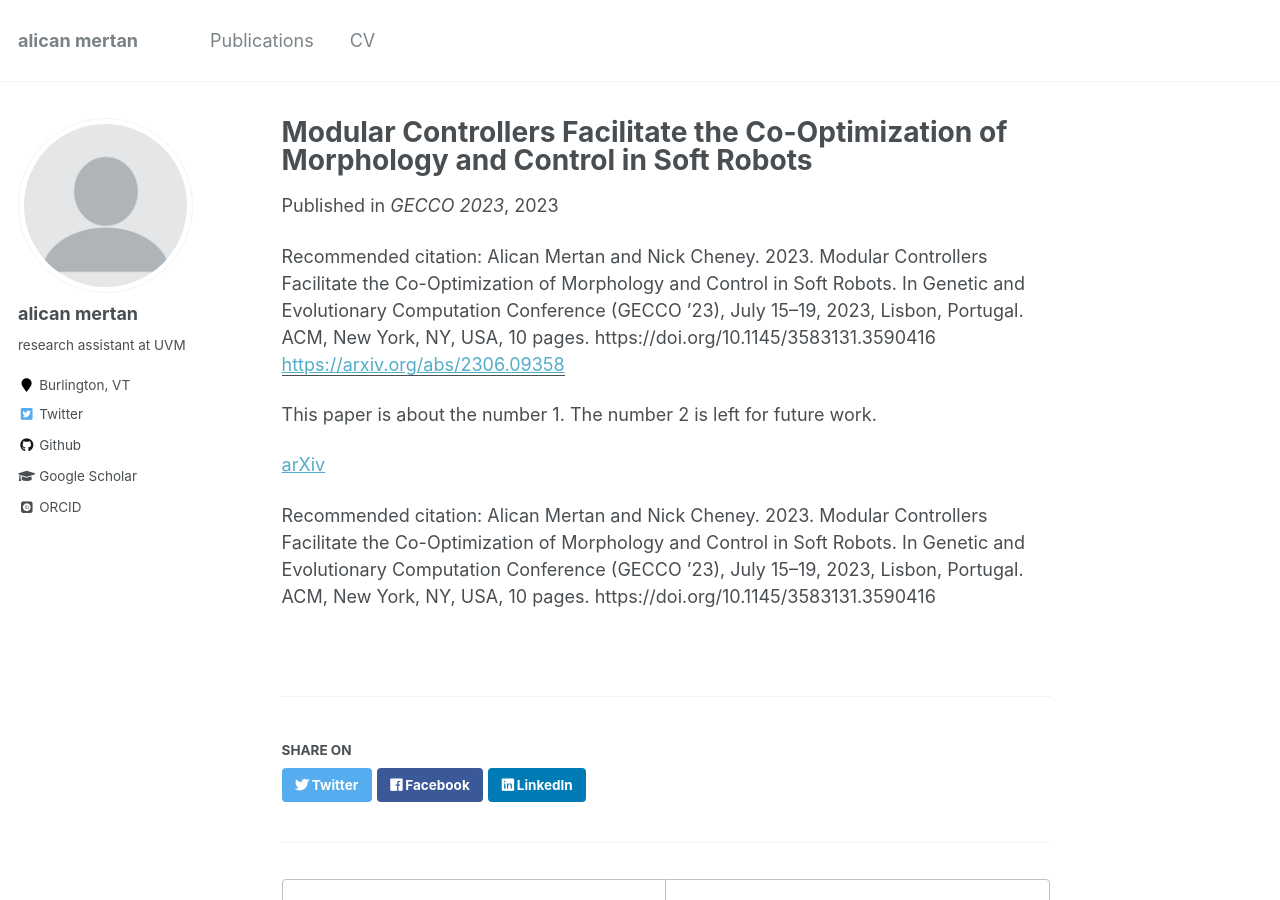
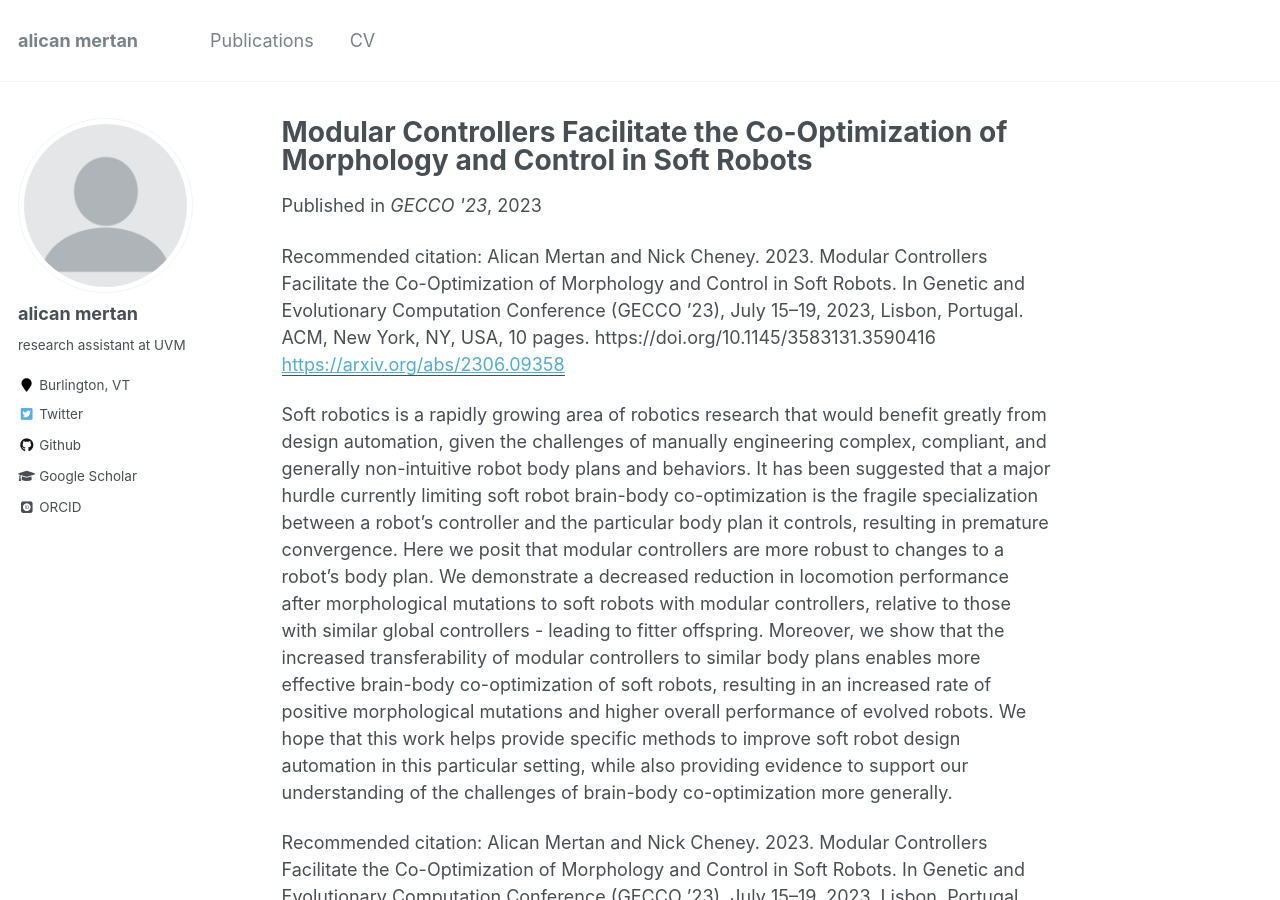
Before and after one commit to mertan-a/mertan-a.github.io, a Jekyll site: the page built from _publications/2023-06-12-modular-controllers-facilitate.md, in a window 1280 px wide and 900 px high. Built offline with Jekyll 4.4.1, drawn with Linux system fonts in a browser that asks for light colours; some web fonts are replaced.

Commit message:
update publication

```diff
--- a/_publications/2023-06-12-modular-controllers-facilitate.md
+++ b/_publications/2023-06-12-modular-controllers-facilitate.md
@@ -4,12 +4,11 @@ collection: publications
 permalink: /publication/2023-06-12-modular-controllers-facilitate
 excerpt: 'Modular Controllers Facilitate the Co-Optimization of Morphology and Control in Soft Robots.'
 date: 2023-06-12
-venue: 'GECCO 2023'
+venue: "GECCO '23"
 paperurl: 'https://arxiv.org/abs/2306.09358'
 citation: 'Alican Mertan and Nick Cheney. 2023. Modular Controllers Facilitate the Co-Optimization of Morphology and Control in Soft Robots. In Genetic and Evolutionary Computation Conference (GECCO ’23), July 15–19, 2023, Lisbon, Portugal. ACM, New York, NY, USA, 10 pages. https://doi.org/10.1145/3583131.3590416'
 ---
-This paper is about the number 1. The number 2 is left for future work.
+Soft robotics is a rapidly growing area of robotics research that would benefit greatly from design automation, given the challenges of manually engineering complex, compliant, and generally non-intuitive robot body plans and behaviors. It has been suggested that a major hurdle currently limiting soft robot brain-body co-optimization is the fragile specialization between a robot's controller and the particular body plan it controls, resulting in premature convergence. Here we posit that modular controllers are more robust to changes to a robot's body plan. We demonstrate a decreased reduction in locomotion performance after morphological mutations to soft robots with modular controllers, relative to those with similar global controllers - leading to fitter offspring. Moreover, we show that the increased transferability of modular controllers to similar body plans enables more effective brain-body co-optimization of soft robots, resulting in an increased rate of positive morphological mutations and higher overall performance of evolved robots. We hope that this work helps provide specific methods to improve soft robot design automation in this particular setting, while also providing evidence to support our understanding of the challenges of brain-body co-optimization more generally.
 
-[arXiv](https://arxiv.org/abs/2306.09358)
 
 Recommended citation: Alican Mertan and Nick Cheney. 2023. Modular Controllers Facilitate the Co-Optimization of Morphology and Control in Soft Robots. In Genetic and Evolutionary Computation Conference (GECCO ’23), July 15–19, 2023, Lisbon, Portugal. ACM, New York, NY, USA, 10 pages. https://doi.org/10.1145/3583131.3590416
```
